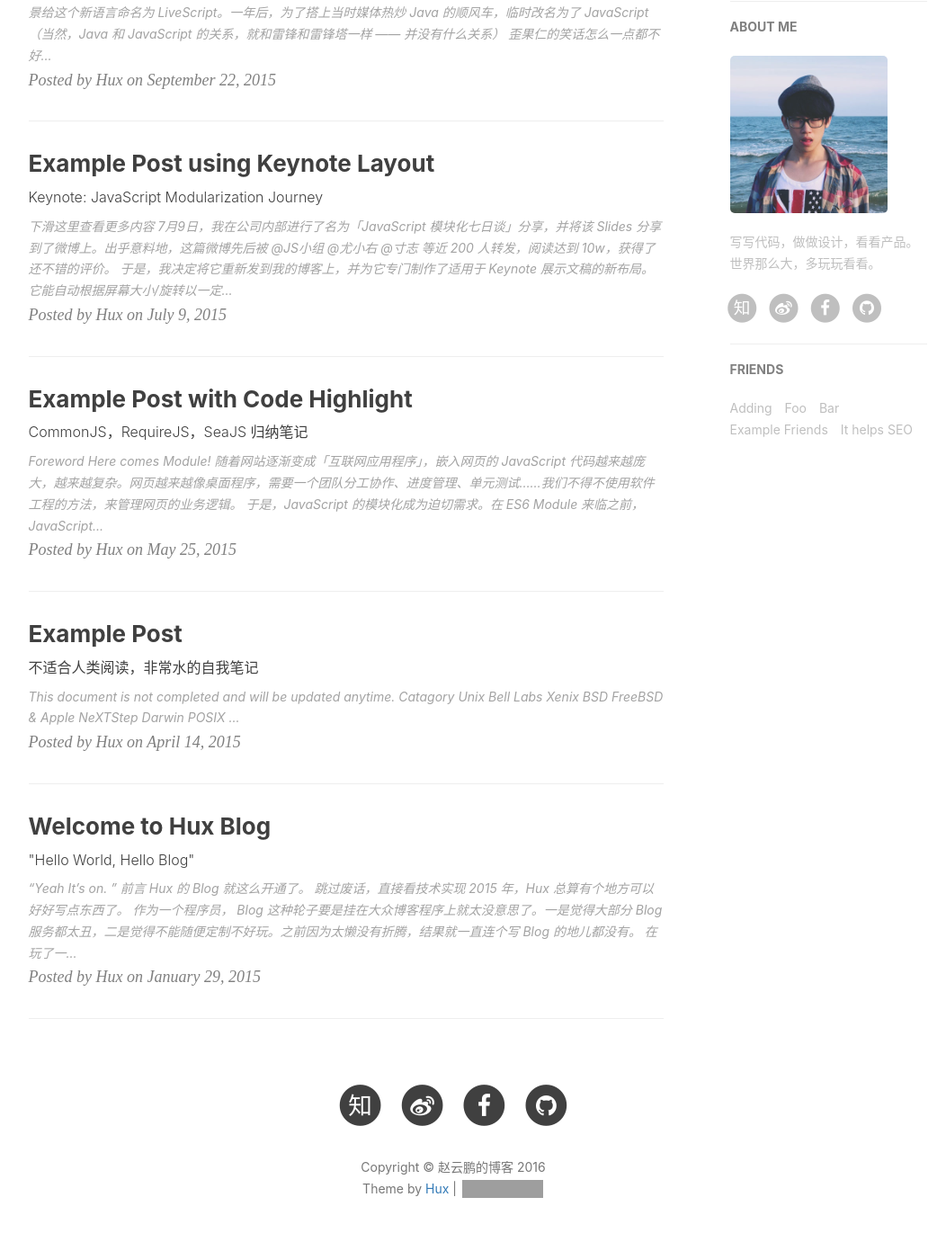
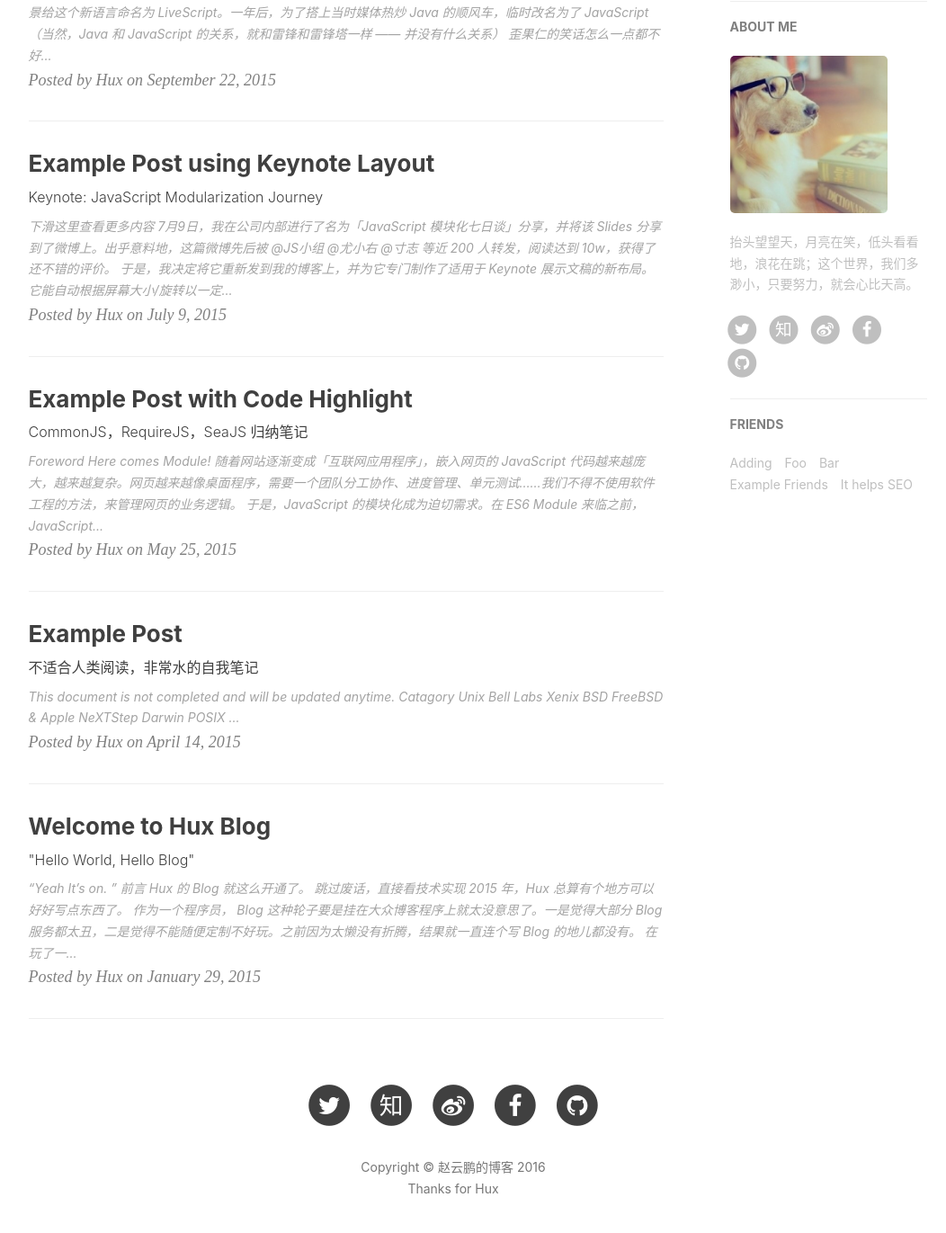
Before and after one commit to SilverBulletZyp/SilverBulletZyp.github.io, a Jekyll site: the page built from index.html, in a window 1280 px wide and 1400 px high, scrolled down 564 px. Shown: the top 1371 px of the window at 90% size, without its empty margins (136-1188 px from the left). Built offline with Jekyll 4.4.1, drawn with Linux system fonts in a browser that asks for light colours; nearby versions of some CDN libraries; the list of posts is cut into pages by our own code; comment, search, counter and statistics services are not loaded; grey boxes are pictures that could not be loaded.

Commit message:
稳定版

```diff
--- a/_config.yml
+++ b/_config.yml
@@ -15,7 +15,7 @@ RSS: false
 weibo_username:     2504032693
 zhihu_username:     ye-wu-mian-77
 github_username:    SilverBulletZyp
-#twitter_username:   SilverBulletZyp
+twitter_username:   SilverBulletZyp
 facebook_username:  100010914184728
 
 
@@ -43,26 +43,26 @@ kramdown:
 #disqus_username: _your_disqus_short_name_
 
 # Duoshuo settings
-duoshuo_username: huxblog
+duoshuo_username: 夜无眠yszd
 # Share component is depend on Comment so we can NOT use share only.
 duoshuo_share: false                     # set to false if you want to use Comment without Sharing
 
 
 
 
-# Analytics settings
-# Baidu Analytics
-ba_track_id: 4cc1f2d8f3067386cc5cdb626a202900
-# Google Analytics
-ga_track_id: 'UA-49627206-1'            # Format: UA-xxxxxx-xx
-ga_domain: huangxuan.me
+#Analytics settings
+#Baidu Analytics
+#ba_track_id: 4cc1f2d8f3067386cc5cdb626a202900
+#Google Analytics
+#ga_track_id: 'UA-49627206-1'            # Format: UA-xxxxxx-xx
+#ga_domain: huangxuan.me
 
 
 
 # Sidebar settings
 sidebar: true                           # whether or not using Sidebar.
-sidebar-about-description: "写写代码，做做设计，看看产品。世界那么大，多玩玩看看。"
-sidebar-avatar: /img/avatar-hux.jpg      # use absolute URL, seeing it's used in both `/` and `/about/`
+sidebar-about-description: "抬头望望天，月亮在笑，低头看看地，浪花在跳；这个世界，我们多渺小，只要努力，就会心比天高。"
+sidebar-avatar: /img/author-zyp.png      # use absolute URL, seeing it's used in both `/` and `/about/`
 
 
 
--- a/_includes/footer.html
+++ b/_includes/footer.html
@@ -72,12 +72,15 @@
                 <p class="copyright text-muted">
                     Copyright &copy; {{ site.title }} {{ site.time | date: '%Y' }}
                     <br>
-                    Theme by <a href="http://huangxuan.me">Hux</a> |
+                    Thanks for Hux
+                    <!--
+Theme by <a href="http://huangxuan.me">Hux</a> |
                     <iframe
                         style="margin-left: 2px; margin-bottom:-5px;"
                         frameborder="0" scrolling="0" width="91px" height="20px"
                         src="https://ghbtns.com/github-btn.html?user=huxpro&repo=huxpro.github.io&type=star&count=true" >
                     </iframe>
+ -->
                 </p>
             </div>
         </div>
```
Also changed, not shown: package.json (+5 -5 lines), img/author-zyp.png (added), img/avatar-hux.jpg (deleted), img/favicon.ico, img/icon_wechat.png.
